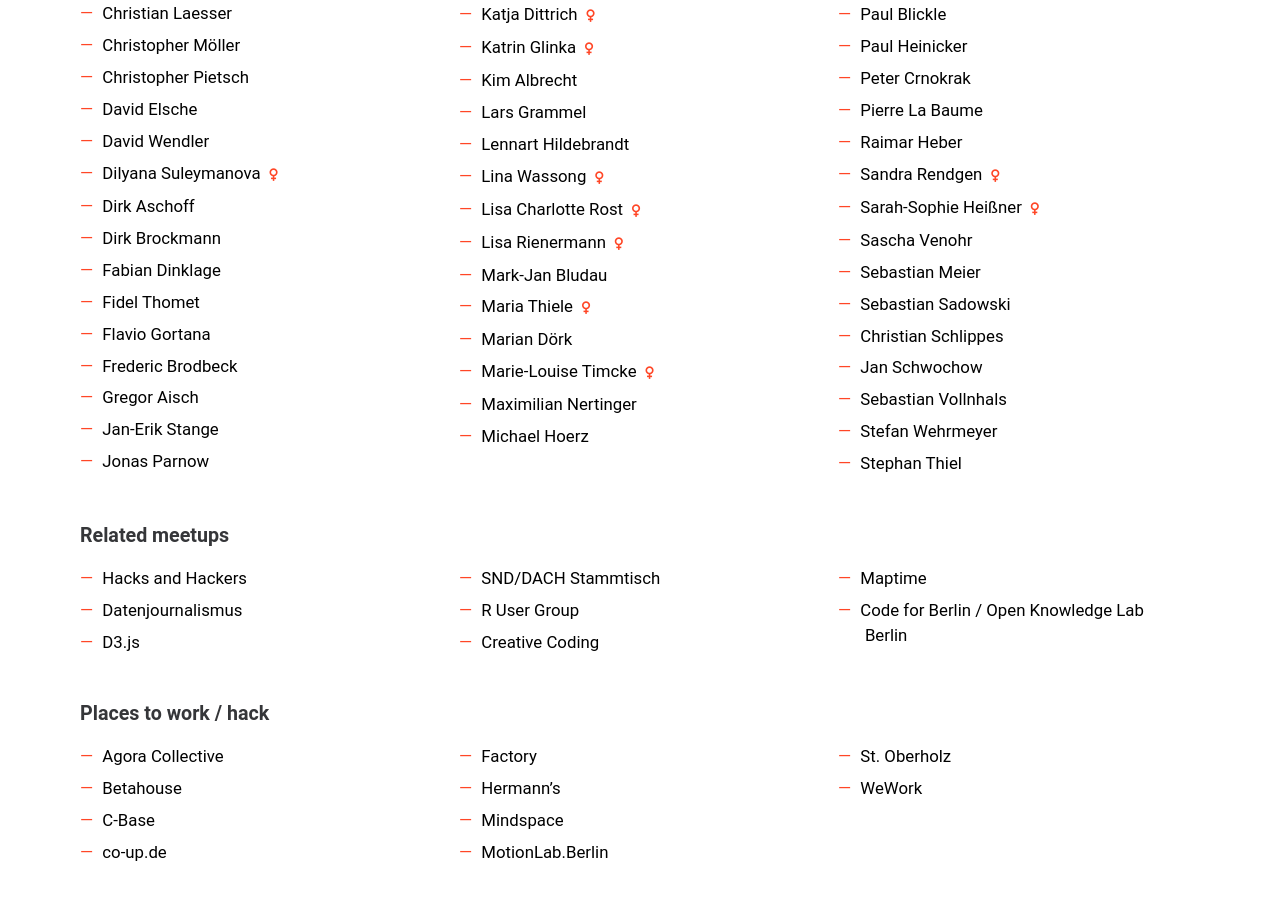
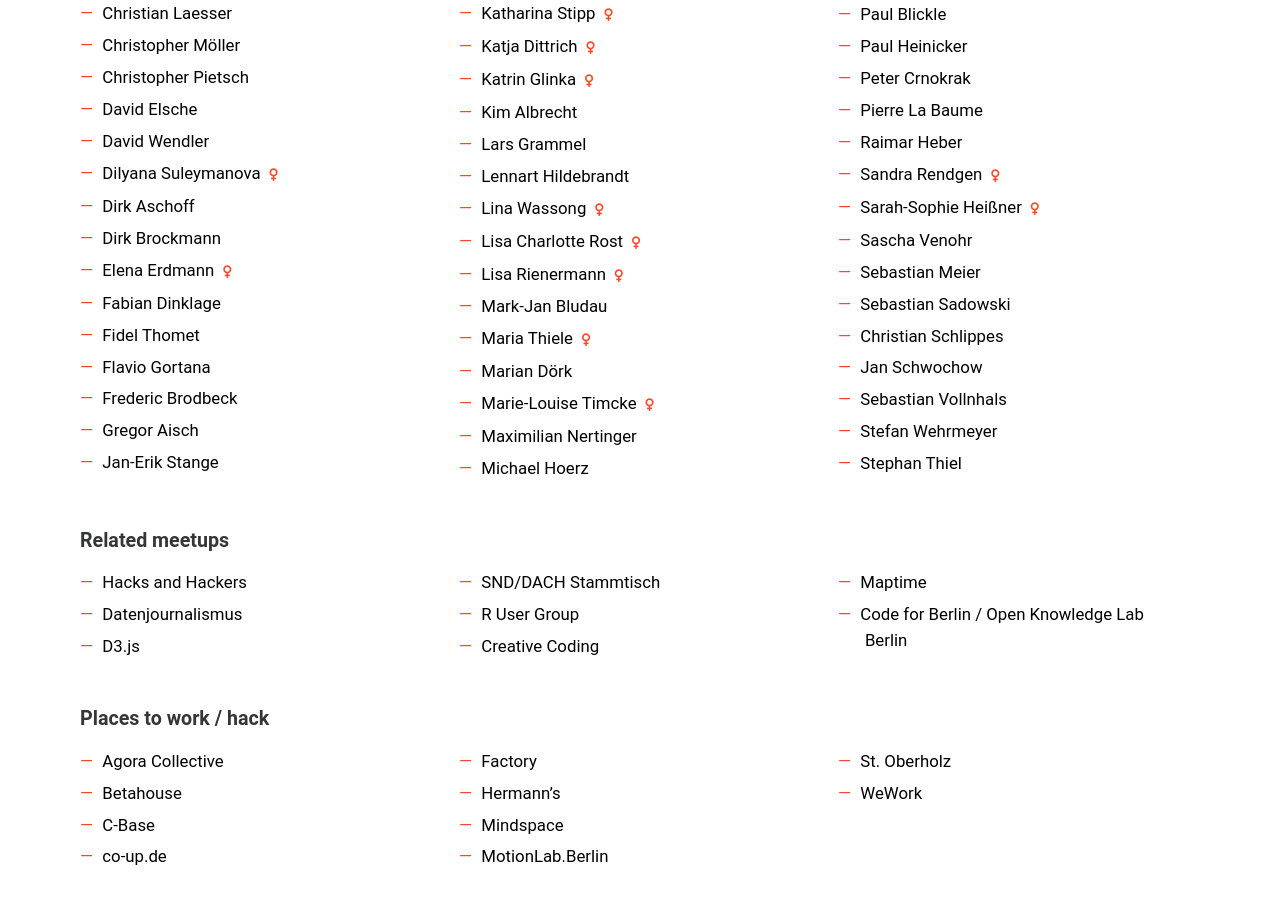
Before and after one commit to Data-Visualization-Berlin/datavis.berlin, a Jekyll site: the page built from index.html, in a window 1280 px wide and 900 px high, scrolled down 2182 px. Built offline with Jekyll 4.4.1, drawn with Linux system fonts in a browser that asks for light colours.

Commit message:
Elena Erdmann added

```diff
--- a/index.html
+++ b/index.html
@@ -143,6 +143,7 @@
         <li><a href="https://twitter.com/DilyanaFlower">Dilyana Suleymanova <i class="demo-icon icon-female"></i></a></li>
         <li><a href="https://twitter.com/dirkaschoff">Dirk Aschoff</a></li>
         <li><a href="https://twitter.com/DirkBrockmann">Dirk Brockmann</a></li>
+        <li><a href="https://twitter.com/elena_erdmann">Elena Erdmann <i class="demo-icon icon-female"></i></a></li>
         <li><a href="https://twitter.com/fdnklg">Fabian Dinklage</a></li>
         <li><a href="https://twitter.com/fidelthomet">Fidel Thomet</a></li>
         <li><a href="https://twitter.com/flaviogortana">Flavio Gortana</a></li>
```
